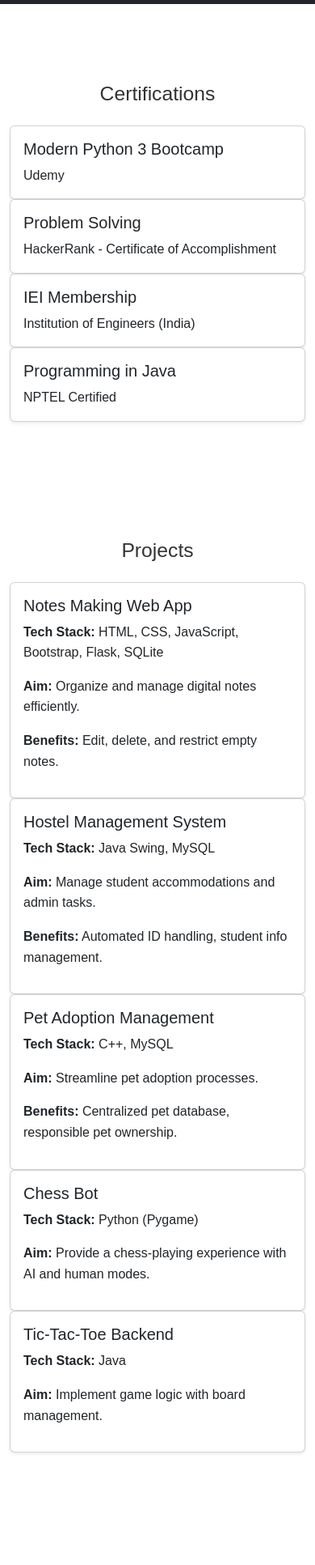
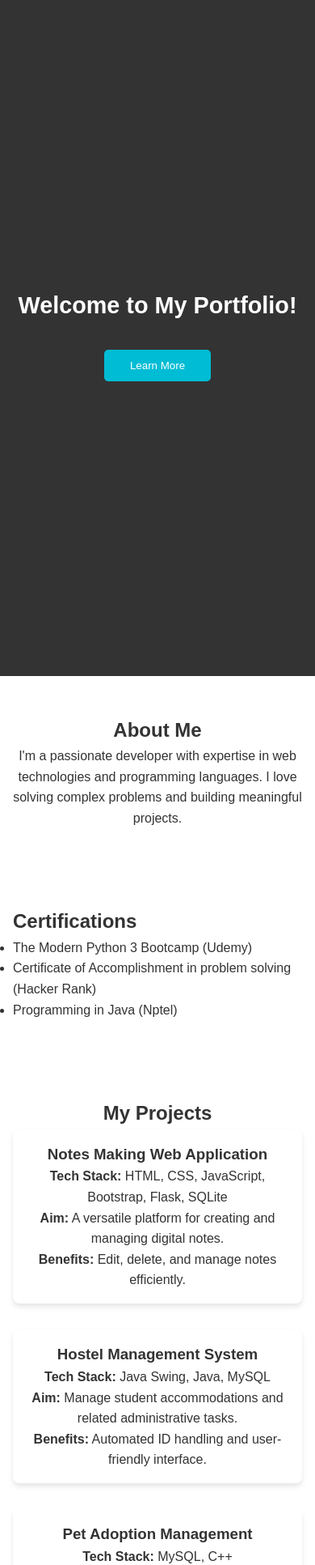
Before and after one commit to Tanmaydevra09/tanmay-portfolio, a plain HTML site: page index.html in a window 390 px wide. Shown: the part 67-2000 px from the top of the page at 81% size. Before the commit the page ends 1909 px from the top, so only its background shows below. Drawn offline with nearby package versions, Linux system fonts and the light colour scheme.

Commit message:
Update index.html

```diff
--- a/index.html
+++ b/index.html
@@ -3,128 +3,102 @@
 <head>
     <meta charset="UTF-8">
     <meta name="viewport" content="width=device-width, initial-scale=1.0">
-    <title>Portfolio - Certifications & Projects</title>
-    <link href="https://cdn.jsdelivr.net/npm/bootstrap@5.3.0/dist/css/bootstrap.min.css" rel="stylesheet">
+    <meta http-equiv="X-UA-Compatible" content="ie=edge">
+    <title>Portfolio</title>
     <link rel="stylesheet" href="styles.css">
 </head>
 <body>
 
-    <!-- Navigation Bar -->
-    <nav class="navbar navbar-dark bg-dark navbar-expand-lg">
-        <div class="container">
-            <a class="navbar-brand" href="#">My Portfolio</a>
-            <button class="navbar-toggler" type="button" data-bs-toggle="collapse" data-bs-target="#navbarNav">
-                <span class="navbar-toggler-icon"></span>
-            </button>
-            <div class="collapse navbar-collapse" id="navbarNav">
-                <ul class="navbar-nav ms-auto">
-                    <li class="nav-item"><a class="nav-link" href="#certifications">Certifications</a></li>
-                    <li class="nav-item"><a class="nav-link" href="#projects">Projects</a></li>
-                </ul>
-            </div>
-        </div>
+    <!-- Navigation -->
+    <nav>
+        <div class="logo">My Portfolio</div>
+        <ul>
+            <li><a href="#" onclick="scrollToSection('about')">About</a></li>
+            <li><a href="#" onclick="scrollToSection('portfolio')">Portfolio</a></li>
+            <li><a href="#" onclick="scrollToSection('contact')">Contact</a></li>
+        </ul>
     </nav>
 
+    <!-- Landing Section -->
+    <section id="landing">
+        <div class="intro">
+            <h2>Welcome to My Portfolio!</h2>
+            <button onclick="scrollToSection('about')">Learn More</button>
+        </div>
+    </section>
+
+    <!-- About Section -->
+    <section id="about">
+        <h2>About Me</h2>
+        <p>I'm a passionate developer with expertise in web technologies and programming languages. I love solving complex problems and building meaningful projects.</p>
+    </section>
+
     <!-- Certifications Section -->
-    <section id="certifications" class="container mt-5">
-        <h2 class="text-center mb-4">Certifications</h2>
-        <div class="row">
-            <div class="col-md-6 col-lg-3">
-                <div class="card shadow-sm">
-                    <div class="card-body">
-                        <h5 class="card-title">Modern Python 3 Bootcamp</h5>
-                        <p class="card-text">Udemy</p>
-                    </div>
-                </div>
+    <section id="certifications">
+        <h2>Certifications</h2>
+        <ul>
+            <li>The Modern Python 3 Bootcamp (Udemy)</li>
+            <li>Certificate of Accomplishment in problem solving (Hacker Rank)</li>
+            <li>Programming in Java (Nptel)</li>
+        </ul>
+    </section>
+
+    <!-- Portfolio Section -->
+    <section id="portfolio">
+        <h2>My Projects</h2>
+        <div class="projects-container">
+            <!-- Project 1 -->
+            <div class="project">
+                <h3>Notes Making Web Application</h3>
+                <p><strong>Tech Stack:</strong> HTML, CSS, JavaScript, Bootstrap, Flask, SQLite</p>
+                <p><strong>Aim:</strong> A versatile platform for creating and managing digital notes.</p>
+                <p><strong>Benefits:</strong> Edit, delete, and manage notes efficiently.</p>
             </div>
-            <div class="col-md-6 col-lg-3">
-                <div class="card shadow-sm">
-                    <div class="card-body">
-                        <h5 class="card-title">Problem Solving</h5>
-                        <p class="card-text">HackerRank - Certificate of Accomplishment</p>
-                    </div>
-                </div>
+            <!-- Project 2 -->
+            <div class="project">
+                <h3>Hostel Management System</h3>
+                <p><strong>Tech Stack:</strong> Java Swing, Java, MySQL</p>
+                <p><strong>Aim:</strong> Manage student accommodations and related administrative tasks.</p>
+                <p><strong>Benefits:</strong> Automated ID handling and user-friendly interface.</p>
             </div>
-            <div class="col-md-6 col-lg-3">
-                <div class="card shadow-sm">
-                    <div class="card-body">
-                        <h5 class="card-title">IEI Membership</h5>
-                        <p class="card-text">Institution of Engineers (India)</p>
-                    </div>
-                </div>
+            <!-- Project 3 -->
+            <div class="project">
+                <h3>Pet Adoption Management</h3>
+                <p><strong>Tech Stack:</strong> MySQL, C++</p>
+                <p><strong>Aim:</strong> Streamline the pet adoption process.</p>
+                <p><strong>Benefits:</strong> Centralized pet database and improved adoption process.</p>
             </div>
-            <div class="col-md-6 col-lg-3">
-                <div class="card shadow-sm">
-                    <div class="card-body">
-                        <h5 class="card-title">Programming in Java</h5>
-                        <p class="card-text">NPTEL Certified</p>
-                    </div>
-                </div>
+            <!-- Project 4 -->
+            <div class="project">
+                <h3>Chess-Bot</h3>
+                <p><strong>Tech Stack:</strong> Pygame, Python</p>
+                <p><strong>Aim:</strong> A chess game that allows you to play against an AI or another player.</p>
+                <p><strong>Benefits:</strong> Real-time gameplay with an AI opponent.</p>
             </div>
         </div>
     </section>
 
-    <!-- Projects Section -->
-    <section id="projects" class="container mt-5">
-        <h2 class="text-center mb-4">Projects</h2>
-        <div class="row">
-            <!-- Notes Making Web App -->
-            <div class="col-md-6">
-                <div class="card shadow-sm">
-                    <div class="card-body">
-                        <h5 class="card-title">Notes Making Web App</h5>
-                        <p><strong>Tech Stack:</strong> HTML, CSS, JavaScript, Bootstrap, Flask, SQLite</p>
-                        <p><strong>Aim:</strong> Organize and manage digital notes efficiently.</p>
-                        <p><strong>Benefits:</strong> Edit, delete, and restrict empty notes.</p>
-                    </div>
-                </div>
-            </div>
-            <!-- Hostel Management System -->
-            <div class="col-md-6">
-                <div class="card shadow-sm">
-                    <div class="card-body">
-                        <h5 class="card-title">Hostel Management System</h5>
-                        <p><strong>Tech Stack:</strong> Java Swing, MySQL</p>
-                        <p><strong>Aim:</strong> Manage student accommodations and admin tasks.</p>
-                        <p><strong>Benefits:</strong> Automated ID handling, student info management.</p>
-                    </div>
-                </div>
-            </div>
-            <!-- Pet Adoption Management -->
-            <div class="col-md-6">
-                <div class="card shadow-sm">
-                    <div class="card-body">
-                        <h5 class="card-title">Pet Adoption Management</h5>
-                        <p><strong>Tech Stack:</strong> C++, MySQL</p>
-                        <p><strong>Aim:</strong> Streamline pet adoption processes.</p>
-                        <p><strong>Benefits:</strong> Centralized pet database, responsible pet ownership.</p>
-                    </div>
-                </div>
-            </div>
-            <!-- Chess Bot -->
-            <div class="col-md-6">
-                <div class="card shadow-sm">
-                    <div class="card-body">
-                        <h5 class="card-title">Chess Bot</h5>
-                        <p><strong>Tech Stack:</strong> Python (Pygame)</p>
-                        <p><strong>Aim:</strong> Provide a chess-playing experience with AI and human modes.</p>
-                    </div>
-                </div>
-            </div>
-            <!-- Tic-Tac-Toe Backend -->
-            <div class="col-md-6">
-                <div class="card shadow-sm">
-                    <div class="card-body">
-                        <h5 class="card-title">Tic-Tac-Toe Backend</h5>
-                        <p><strong>Tech Stack:</strong> Java</p>
-                        <p><strong>Aim:</strong> Implement game logic with board management.</p>
-                    </div>
-                </div>
-            </div>
-        </div>
+    <!-- Contact Section -->
+    <section id="contact">
+        <h2>Contact Me</h2>
+        <form id="contactForm">
+            <input type="text" id="name" placeholder="Tanmay Devra" required>
+            <input type="email" id="email" placeholder="tanmaydevra09@gmail.com" required>
+            <textarea id="message" placeholder="Hello!" required></textarea>
+            <button type="submit">Send</button>
+        </form>
+        <div id="responseMessage" style="display: none;"></div>
     </section>
 
-    <!-- Bootstrap Script -->
-    <script src="https://cdn.jsdelivr.net/npm/bootstrap@5.3.0/dist/js/bootstrap.bundle.min.js"></script>
+    <!-- Floating Contact Button -->
+    <div id="contactInfo" class="contact-info">
+        <button onclick="toggleContactInfo()">Contact Me</button>
+        <div id="contactDetails" class="contact-details">
+            <p>Name: Tanmay Devra</p>
+            <p>Phone: 7498039374</p>
+        </div>
+    </div>
+
+    <script src="script.js"></script>
 </body>
 </html>
```
